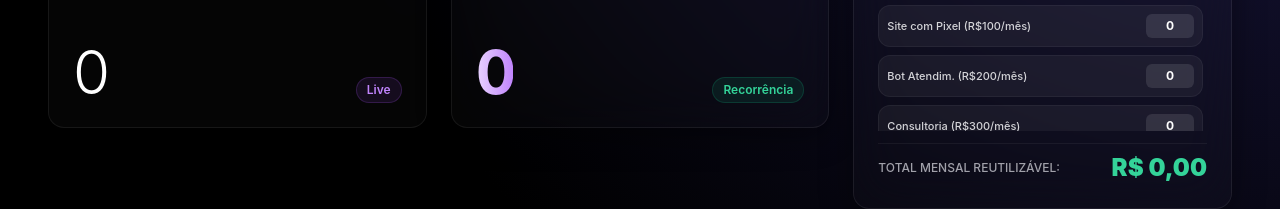
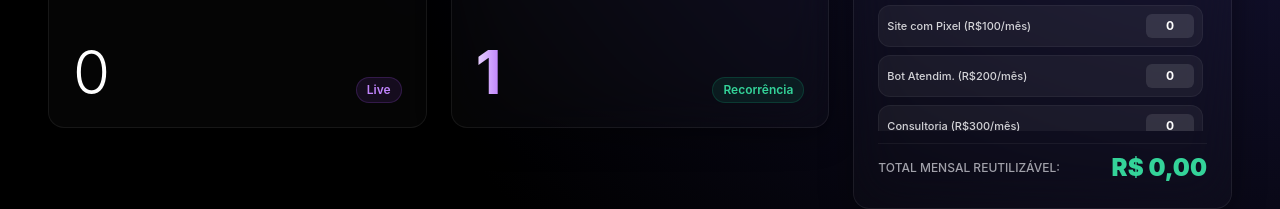
Before and after one commit to giovannebarricelli/flow-vendas, a plain HTML site: page gio.html in a window 1280 px wide. Shown: the part 521-730 px from the top of the page. Drawn offline with nearby package versions, Linux system fonts and the light colour scheme.

Commit message:
Ajuste: Contratos e trafego iniciam em 1

```diff
--- a/gio.html
+++ b/gio.html
@@ -159,7 +159,7 @@
                     </div>
                 </div>
                 <div class="flex items-baseline justify-between">
-                    <span id="total-vendas" class="text-6xl font-bold tracking-tighter bg-gradient-to-r from-purple-200 to-purple-400 bg-clip-text text-transparent">0</span>
+                    <span id="total-vendas" class="text-6xl font-bold tracking-tighter bg-gradient-to-r from-purple-200 to-purple-400 bg-clip-text text-transparent">1</span>
                     <span class="text-xs font-semibold text-emerald-400 bg-emerald-500/10 border border-emerald-500/20 px-2.5 py-1 rounded-full">Recorrência</span>
                 </div>
             </div>
```
